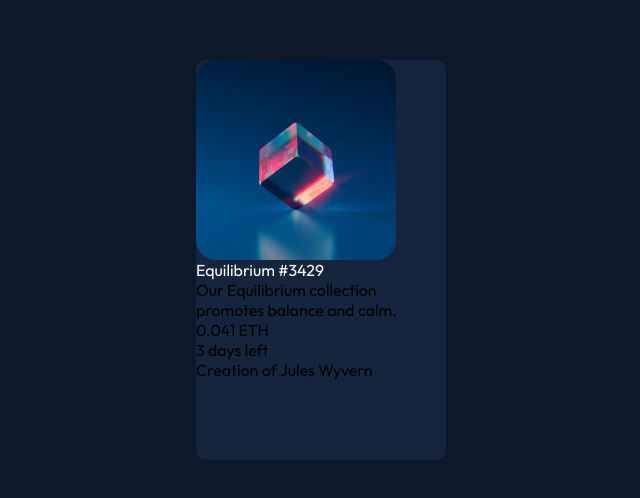
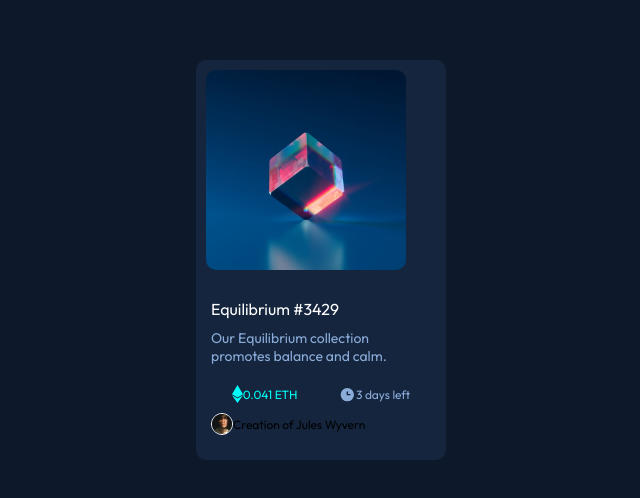
Before and after one commit to sakibtheseeker/nft-preview-card-component-main, a plain HTML site: page index.html in a window 1280 px wide. Shown: the part 140-638 px from the top of the page, without its empty margins (319-959 px from the left). Drawn offline with Linux system fonts and the light colour scheme.

Commit message:
updated container spacing

```diff
--- a/index.html
+++ b/index.html
@@ -15,9 +15,12 @@
   <main>
 
     <div class="container">
+
       <div class="imgcontainer">
         <img src="images/image-equilibrium.jpg" class="imgcontainer">
       </div>
+
+      <div class="secondcontainer">
         <div class="title">
           Equilibrium #3429
         </div>
@@ -26,16 +29,26 @@
          Our Equilibrium collection promotes balance and calm.
         </div>
 
+        <div class="valuecontainer">
+          <div class="threshholdvalue">
+            <img src="images/icon-ethereum.svg"> 0.041 ETH
+          </div>
+
+        <div class="timer">
+          <img src="images/icon-clock.svg"> 3 days left
+        </div>
+        </div>
 
 
-       0.041 ETH
-    <div class="timer">
-      3 days left
+      <div class="attribute">
+        <div class="attributeimgcontainer">
+          <img src="images/image-avatar.png" class="attributeimg">
         </div>
 
-    <div class="attribute">
         Creation of Jules Wyvern
       </div>
+      </div>
+
 
     </div>
 
--- a/style.css
+++ b/style.css
@@ -26,11 +26,65 @@ body{
 }
 
 .imgcontainer{
-    border-radius: 20px;
+    border-radius: 10px;
     width: 200px;
-    height: 200px;
+    height: auto;
+    margin: 5px
+}
+.secondcontainer{
+    padding: 15px;
+    display: flex;
+    flex-direction: column;
 }
 
 .title{
     color: var(--White);
+    text-align: left;
 }
+
+.description{
+    color: var(--Soft-blue);
+    margin: 10px 0px;
+    font-size: 14px;
+}
+
+.valuecontainer{
+    display: flex;
+    justify-content: space-around;
+    margin: 10px 0px;
+    font-size: 12px;
+}
+
+.threshholdvalue{
+    color: var(--Cyan);
+    display: flex;
+    align-items: center;
+}
+.timer{
+    color: var(--Soft-blue);
+    display: flex;
+    align-items: center;
+}
+
+.attribute{
+display: flex;
+align-items: center;
+font-size: 12px;
+}
+
+.attributeimgcontainer{
+    width: 20px;
+height: 20px;
+border: var(--White) solid 1px;
+border-radius: 50%;
+}
+
+.attributeimg{
+width: 20px;
+height: 20px;
+
+
+}
+.attributename{
+
+}
```
Lines whose indentation alone changed are shown as unchanged.
